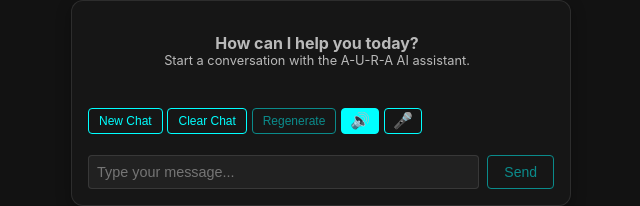
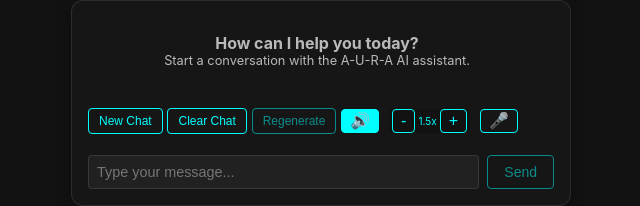
Before and after one commit to sreevarshan-xenoz/A-U-R-A-2.0, a Next.js app: page / in a window 1280 px wide. Both pictures are taken after a click on the button "Text-to-Speech". Shown: the part 564-770 px from the top of the page, without its empty margins (319-959 px from the left). Built offline with nearby package versions, Linux system fonts and the light colour scheme.

Commit message:
Added speech rate controls and adjusted TTS speed in Chat component

```diff
--- a/components/Chat.js
+++ b/components/Chat.js
@@ -9,6 +9,7 @@
   const [isListening, setIsListening] = useState(false);
   const [speechEnabled, setSpeechEnabled] = useState(false);
   const [ttsEnabled, setTtsEnabled] = useState(false);
+  const [speechRate, setSpeechRate] = useState(1.5);
   const messagesEndRef = useRef(null);
   const recognitionRef = useRef(null);
 
@@ -39,10 +40,10 @@
     if (ttsEnabled && messages.length > 0) {
       const lastMessage = messages[messages.length - 1];
       if (lastMessage.role === 'assistant' && !lastMessage.isLoading) {
-        speak(lastMessage.content);
+        speak(lastMessage.content, speechRate);
       }
     }
-  }, [messages, ttsEnabled]);
+  }, [messages, ttsEnabled, speechRate]);
 
   const scrollToBottom = () => {
     messagesEndRef.current?.scrollIntoView({ behavior: 'smooth' });
@@ -230,6 +231,18 @@
     }
   };
 
+  const increaseSpeechRate = () => {
+    if (speechRate < 3) {
+      setSpeechRate(prevRate => Math.min(prevRate + 0.25, 3));
+    }
+  };
+
+  const decreaseSpeechRate = () => {
+    if (speechRate > 0.5) {
+      setSpeechRate(prevRate => Math.max(prevRate - 0.25, 0.5));
+    }
+  };
+
   return (
     <div className="chat-container">
       <div className="chat-messages">
@@ -269,6 +282,15 @@
             >
               🔊
             </button>
+
+            {ttsEnabled && (
+              <div className="speech-rate-controls">
+                <button onClick={decreaseSpeechRate} title="Slower" disabled={speechRate <= 0.5}>-</button>
+                <span className="speech-rate">{speechRate.toFixed(1)}x</span>
+                <button onClick={increaseSpeechRate} title="Faster" disabled={speechRate >= 3}>+</button>
+              </div>
+            )}
+
             <button
               onClick={toggleListening}
               className={isListening ? 'active' : ''}
--- a/lib/speech.js
+++ b/lib/speech.js
@@ -53,7 +53,7 @@
   }
 }
 
-export function speak(text) {
+export function speak(text, rate = 1.5) {
   if (!speechSynthesis) {
     console.error('Speech synthesis not initialized');
     return;
@@ -64,7 +64,7 @@
 
   const utterance = new SpeechSynthesisUtterance(text);
   utterance.voice = speechVoice;
-  utterance.rate = 1.0;
+  utterance.rate = rate;
   utterance.pitch = 1.0;
   utterance.volume = 1.0;
 
--- a/styles/globals.css
+++ b/styles/globals.css
@@ -206,6 +206,28 @@
   display: flex;
   gap: 0.3rem;
   margin-bottom: 0.3rem;
+  align-items: center;
+}
+
+.speech-rate-controls {
+  display: flex;
+  align-items: center;
+  gap: 0.2rem;
+  margin: 0 0.3rem;
+  background-color: rgba(0, 0, 0, 0.2);
+  border-radius: 4px;
+  padding: 0 0.2rem;
+}
+
+.speech-rate-controls button {
+  font-size: 10px;
+  padding: 2px 5px;
+  min-width: 20px;
+}
+
+.speech-rate {
+  font-size: 10px;
+  color: var(--primary-color);
 }
 
 .chat-controls button {
```
